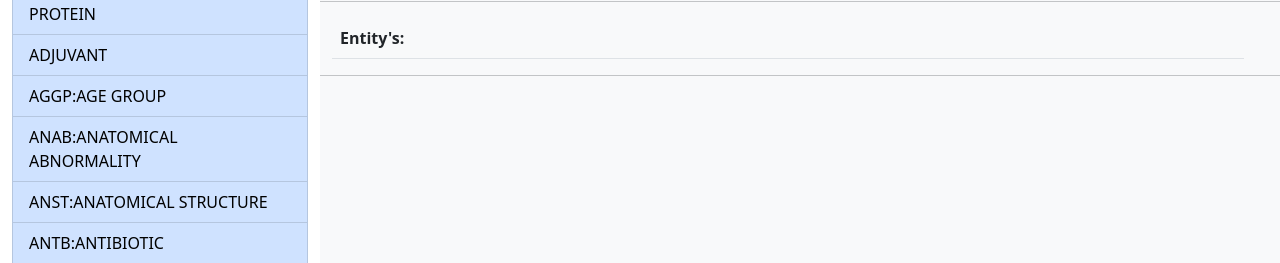
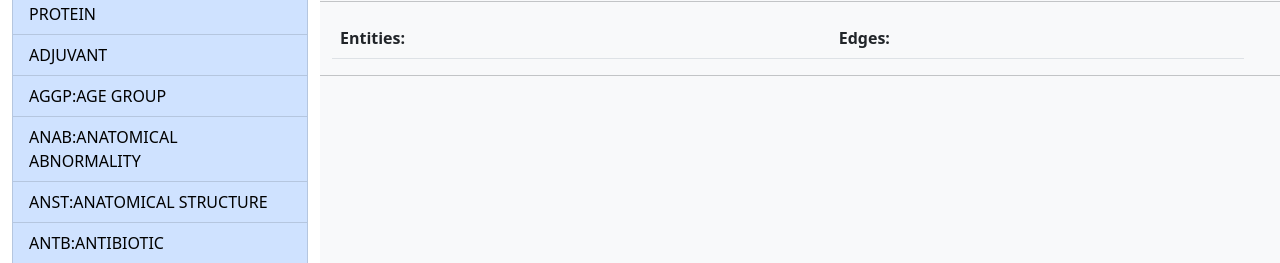
Before and after one commit to 0MNIP0TENT/ResearchGraph, a Django app: page /Types/ in a window 1280 px wide. Shown: the part 189-452 px from the top of the page. Run offline with Django 3.2, Linux system fonts and the light colour scheme; data comes from the database, SQL or seed files in the repository; lists and menus that the app fills with data are empty; parts of the project's set-up code (start-up, migrations or seed data) failed here and were passed over.

Commit message:
add edges to type table

```diff
--- a/Types/templates/display_types.html
+++ b/Types/templates/display_types.html
@@ -34,15 +34,16 @@
      <table class="table table-hover">
       <thead>
         <tr>
-        <th>Entity's:</th>
+        <th>Entities:</th>
+        <th>Edges:</th>
         </tr>
       </thead>
       <tbody>
-	    {% for ent in entitys_with_type %}
+      {% for ent in entitys_with_type %}
         <tr>
-          <td><a href="{% url 'Entitys:display' ent %}" style="text-decoration:none;">{{ ent }}</a></td>
-        </tr>
-	    {% endfor %}
+          <td><a href="{% url 'Entitys:display' ent.0 %}" style="text-decoration:none;">{{ ent.0 }}</a></td>
+          <td>{{ ent.1 }}</td>
+      {% endfor %}
       </tbody>
     </table>
     </div>
--- a/Types/views.py
+++ b/Types/views.py
@@ -21,7 +21,12 @@ def display_types_view(request,s_type=None):
     if "GET" == request.method:
         context['s_type'] = s_type
         if s_type != None:
-            context['entitys_with_type'] = sorted(entitys_with_type)
+            entitys_with_type = sorted(entitys_with_type)
+            edges = [len(G.in_edges(ent,default=0)) + len(G.out_edges(ent,default=0)) for ent in entitys_with_type]
+            entitys_with_type = list(zip(entitys_with_type,edges))
+
+            context['entitys_with_type'] = entitys_with_type
+            context['edges'] = [len(G.in_edges(ent,default=0)) + len(G.out_edges(ent,default=0)) for ent in entitys_with_type]
 
             return render(request,'display_types.html',context)
 
```
